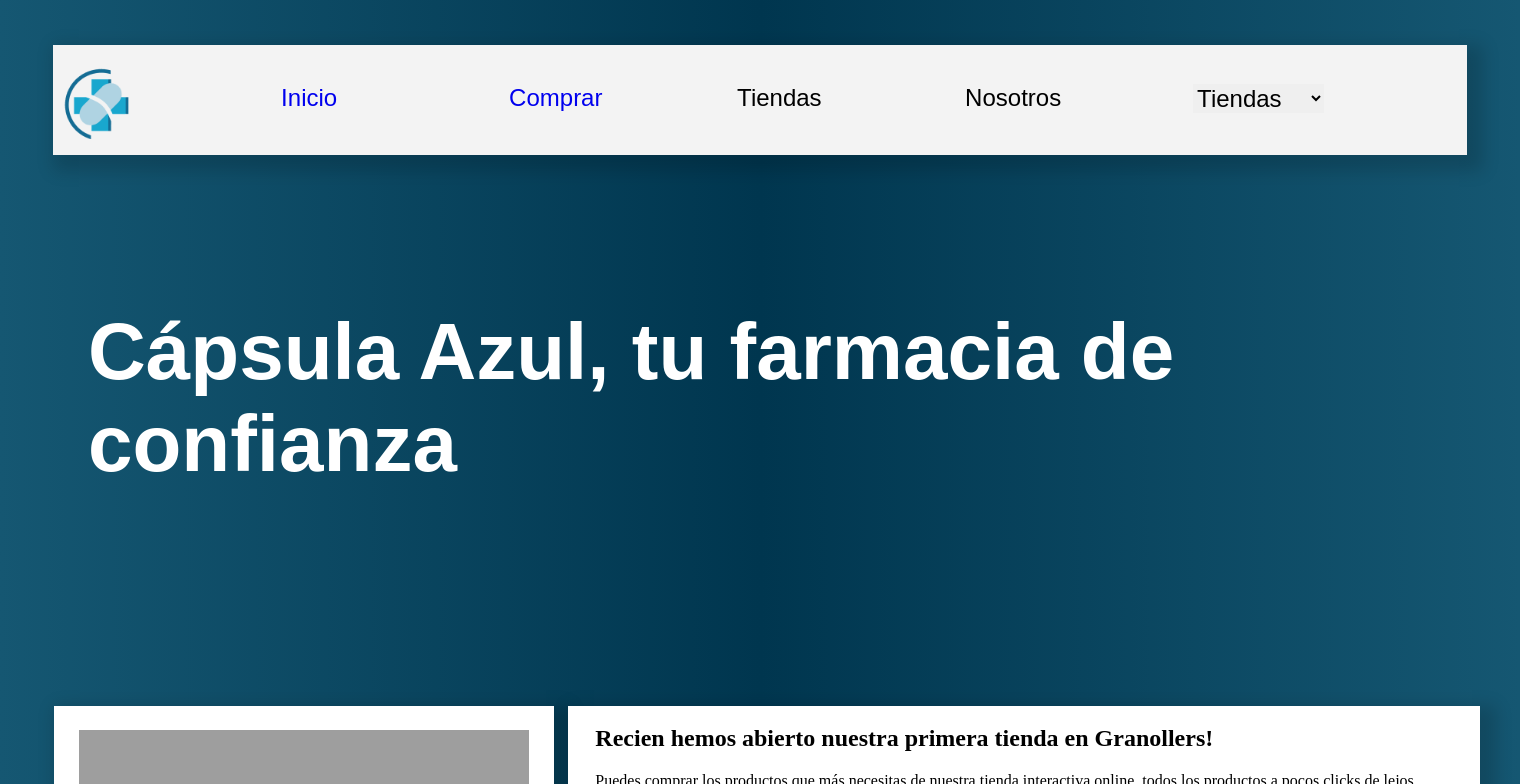
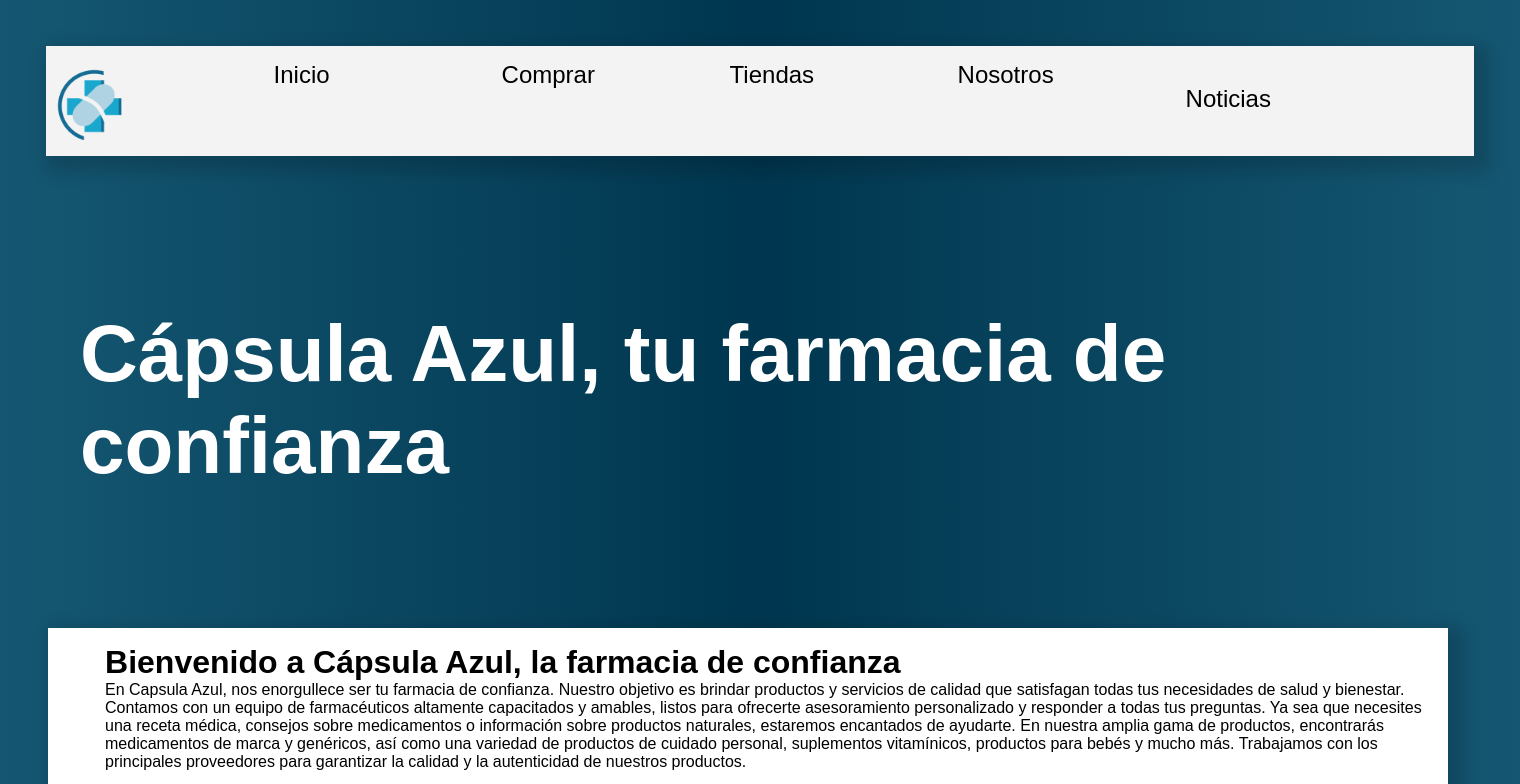
Before and after one commit to DuckMasterMind/CapsulaAzul, a PHP site: page / in a window 1520 px wide. Shown: the top 784 px of the page. Run offline with PHP 8.4, Linux system fonts and the light colour scheme; grey boxes are pictures that could not be loaded.

Commit message:
HTML and Css changes
Changes to html and css

```diff
--- a/css/CA_CSS.css
+++ b/css/CA_CSS.css
@@ -1,9 +1,8 @@
 /* /////////////////////TESTING CUSTOM FONTS////////////// */
-@font-face {
-    font-family: "TitleFont";
-    src: url(Wibbles-6awo.ttf);
-  }
-
+* {
+    margin: 0 auto;
+    padding: 0 auto;
+}
 
 
 /* ////////////////////////////////////Main COmponents////////////// */
@@ -76,6 +60,7 @@
     font-size: x-large;
     text-decoration-line: none;
     font-family: Arial, Helvetica, sans-serif;
+    color: black;
 }
 .Nav_2 {
     position: absolute;
@@ -83,6 +68,7 @@
     font-size: x-large;
     text-decoration-line: none;
     font-family: Arial, Helvetica, sans-serif;
+    color: black;
 }
 .Nav_3 {
     position: absolute;
@@ -125,32 +114,24 @@
 }
 
 /* ////////////////////////////////////////////Main Pages/////////////// */
+.presentationPost {
+    background-color: white;
+    width: 90%;
+    padding: 1em;
+    margin-left: 3em;
+    margin-top: 5em;
+    box-shadow: 8px 8px 16px 8px rgba(0, 0, 0, 0.148);
 
-.Main_Left {
-    background-color: white;
-    height: 500px;
-    width: 500px;
-    margin-left: 3%;
-    margin-top: 10em;
-    position: absolute;
-    box-shadow: 8px 8px 16px 8px rgba(0, 0, 0, 0.148);
-}
-
-.Main_Right {
-    background-color: white;
-    height: 500px;
-    width: 57em;
-    margin-left: 35em;
-    margin-top: 10em;
-    position: absolute;
-    box-shadow: 8px 8px 16px 8px rgba(0, 0, 0, 0.148);
 }
 
 h2{
     margin-left: 3%;
+    font-family: Arial, Helvetica, sans-serif;
+    font-size: xx-large;
 }
 .article_P {
     margin-left: 3%;
+    font-family: Arial, Helvetica, sans-serif;
 }
 
 .Main_Left_Foto {
--- a/html/Online_Shop.html
+++ b/html/Online_Shop.html
@@ -5,7 +5,7 @@
     <link rel="Icon" type="image/x-icon" href="fotos\Logo_Medico_V9-removebg-preview.png">
     <meta name="title" content="Cápsula Azul">
     <meta name="viewport" content="width=device-width, initial-scale=1.0">
-    <link rel="stylesheet" href="Css\CA_CSS.css">
+    <link rel="stylesheet" href="css\CA_CSS.css">
     <title>C á p s u l a &ensp;A z u l</title>
 </head>
 <body>
--- a/index.html
+++ b/index.html
@@ -1,5 +1,6 @@
 <!DOCTYPE html>
 <html lang="es">
+
 <head>
     <meta charset="UTF-8">
     <link rel="Icon" type="image/x-icon" href="fotos\Logo_Medico_V9-removebg-preview.png">
@@ -11,42 +12,78 @@
     <link rel="stylesheet" href="Css\CA_CSS.css">
     <title>C á p s u l a &ensp;A z u l</title>
 </head>
+
 <body>
 
     <nav>
-    <img class="nav_logo" src="fotos\Logo_Medico_V9-removebg-preview.png">
-    <a href="index.html"><p class="Nav_1">Inicio</p></a>
-    <a href="Online_Shop.html"><p class="Nav_2">Comprar</p></a>
-    <a><p class="Nav_3">Tiendas</p></a>
-    <a><p class="Nav_4">Nosotros</p></a>
-    <!-- <a><p class="Nav_5">Noticias</p></a>    -->
-    <select name="" class="Nav_5" onchange="location.href=this.value">
-        <option value="1"><a href="#">Tiendas</a></option>
-        <option value="2"><a href="#">Granollers</a></option>
-        <option value="2"><a href="#">Barcelona</a></option>
-        <option value="2"><a href="#">Madrid</a></option>
-        <option value="2"><a href="#">Sabadell</a></option>
-    </select>
+        <img class="nav_logo" src="fotos\Logo_Medico_V9-removebg-preview.png">
+        <a href="index.html">
+            <p class="Nav_1">Inicio</p>
+        </a>
+        <a href="Online_Shop.html">
+            <p class="Nav_2">Comprar</p>
+        </a>
+        <a>
+            <p class="Nav_3">Tiendas</p>
+        </a>
+        <a>
+            <p class="Nav_4">Nosotros</p>
+        </a>
+        <a>
+            <p class="Nav_5">Noticias</p>
+        </a>
     </nav>
     <main>
         <header>
             <h1>Cápsula Azul, tu farmacia de confianza</h1>
-            <!-- <img class="background" src="fotos\Medico_Web_Background.png">  -->
         </header>
-        <article class="Main_Left">
-            <img class="Main_Left_Foto" src="https://i.pinimg.com/originals/fe/38/5f/fe385f01bbce84f587380ce4f35eb58d.jpg"
-			alt="Farmacia">
-        </article>
-        <article class="Main_Right">
-            <h2>Recien hemos abierto nuestra primera tienda en Granollers!</h2>
-            <p class="article_P">Puedes comprar los productos que más necesitas de nuestra tienda interactiva online,
-			todos los productos a pocos clicks de lejos. <br> Y si no puedes ir a recoger los productos, te los enviamos a tu domicilio.</p>
+
+        <article class="presentationPost">
+            <!-- //////////////////////// Welcome Post Start ///////////////////////  -->
+            <h2>Bienvenido a Cápsula Azul, la farmacia de confianza</h2>
+            <!-- /////////////////////////// Welcome Post Content ///////////////////// -->
+            <p class="article_P">En Capsula Azul, nos enorgullece ser tu farmacia de confianza. Nuestro objetivo es
+                brindar productos y servicios de calidad que satisfagan todas tus necesidades de salud y bienestar.
+                Contamos con un equipo de farmacéuticos altamente capacitados y amables, listos para ofrecerte
+                asesoramiento personalizado y responder a todas tus preguntas. Ya sea que necesites una receta médica,
+                consejos sobre medicamentos o información sobre productos naturales, estaremos encantados de ayudarte.
+                En nuestra amplia gama de productos, encontrarás medicamentos de marca y genéricos, así como una
+                variedad de productos de cuidado personal, suplementos vitamínicos, productos para bebés y mucho más.
+                Trabajamos con los principales proveedores para garantizar la calidad y la autenticidad de nuestros
+                productos.</p>
+            <!-- //////////////// Welcome Post Loggin Buttons /////////////////// -->
             <a class="Shop_Button" href="/html/Online_Shop.html">Ir a Tienda Online</a>
             <a class="Shop_Button" href="logon.php">Log on</a>
             <a class="Shop_Button" href="login.php">Log in</a>
-
+            <!-- ////////////////////////// End Post//////////////////////////////// -->
         </article>
 
+
+
     </main>
+    <footer>
+        <div>
+            <ul>
+                <li>Dirección:</li>
+                <li>Tel: 644 93 38 20</li>
+                <li>Correo: support@capsulaazul.cat</li>
+            </ul>
+        </div>
+        <div>
+            <ul>
+                <li>Dirección:</li>
+                <li>Tel: 644 93 38 20</li>
+                <li>Correo: support@capsulaazul.cat</li>
+            </ul>
+        </div>
+        <div>
+            <ul>
+                <li>Dirección:</li>
+                <li>Tel: 644 93 38 20</li>
+                <li>Correo: support@capsulaazul.cat</li>
+            </ul>
+        </div>
+    </footer>
 </body>
+
 </html>
```
Also changed, not shown: other parts of css/CA_CSS.css (+22 -20 lines).
